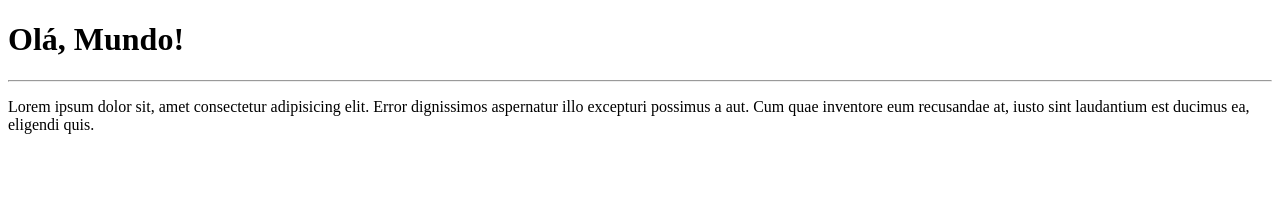
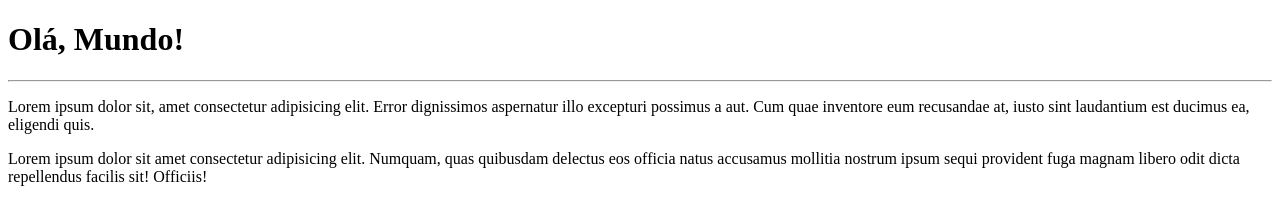
Before and after one commit to Josyas/Ola-Mundo, a plain HTML site: page site-exemplo/index.html in a window 1280 px wide. Drawn offline with Linux system fonts and the light colour scheme.

Commit message:
adicionei um paragrafo

```diff
--- a/site-exemplo/index.html
+++ b/site-exemplo/index.html
@@ -10,6 +10,7 @@
      <h1>Olá, Mundo!</h1>
      <hr>
     <p>Lorem ipsum dolor sit, amet consectetur adipisicing elit. Error dignissimos aspernatur illo excepturi possimus a aut. Cum quae inventore eum recusandae at, iusto sint laudantium est ducimus ea, eligendi quis.</p>
+    <p>Lorem ipsum dolor sit amet consectetur adipisicing elit. Numquam, quas quibusdam delectus eos officia natus accusamus mollitia nostrum ipsum sequi provident fuga magnam libero odit dicta repellendus facilis sit! Officiis!</p>
 
 </body>
 </html>
```
